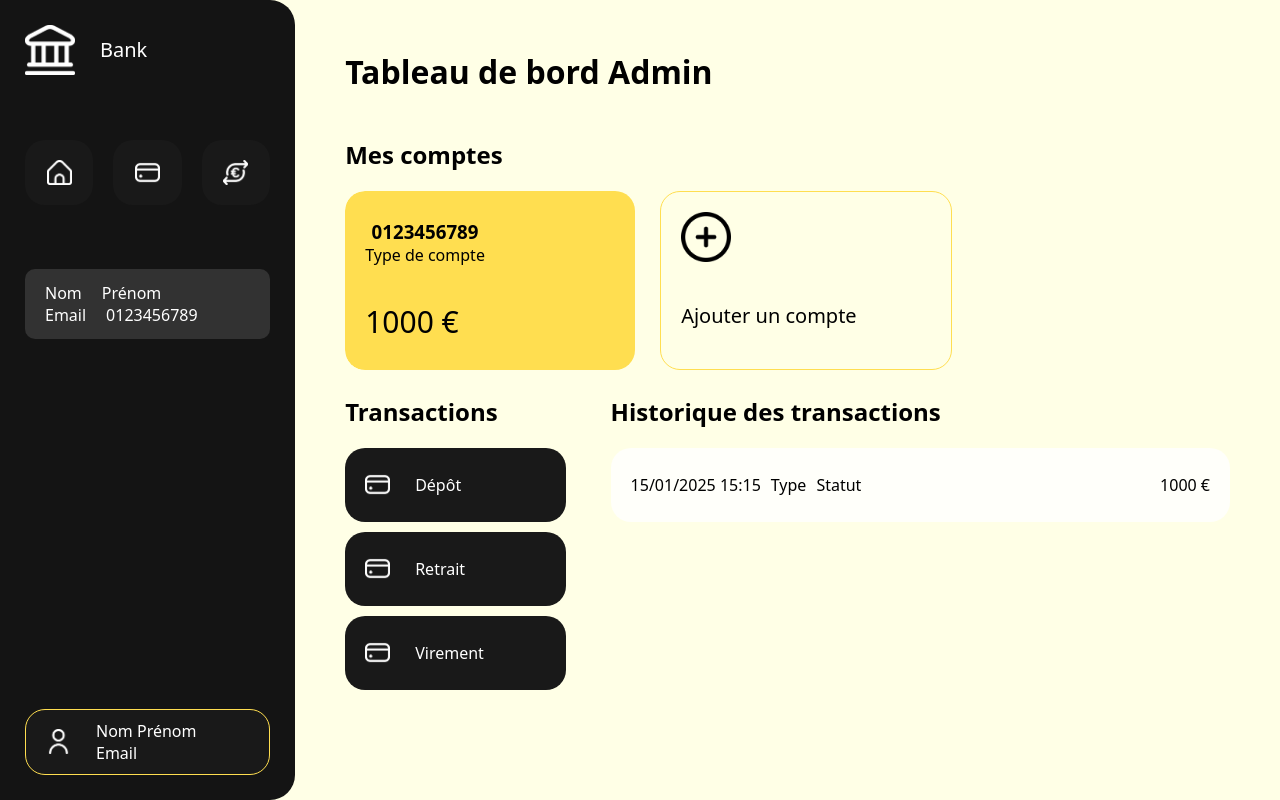
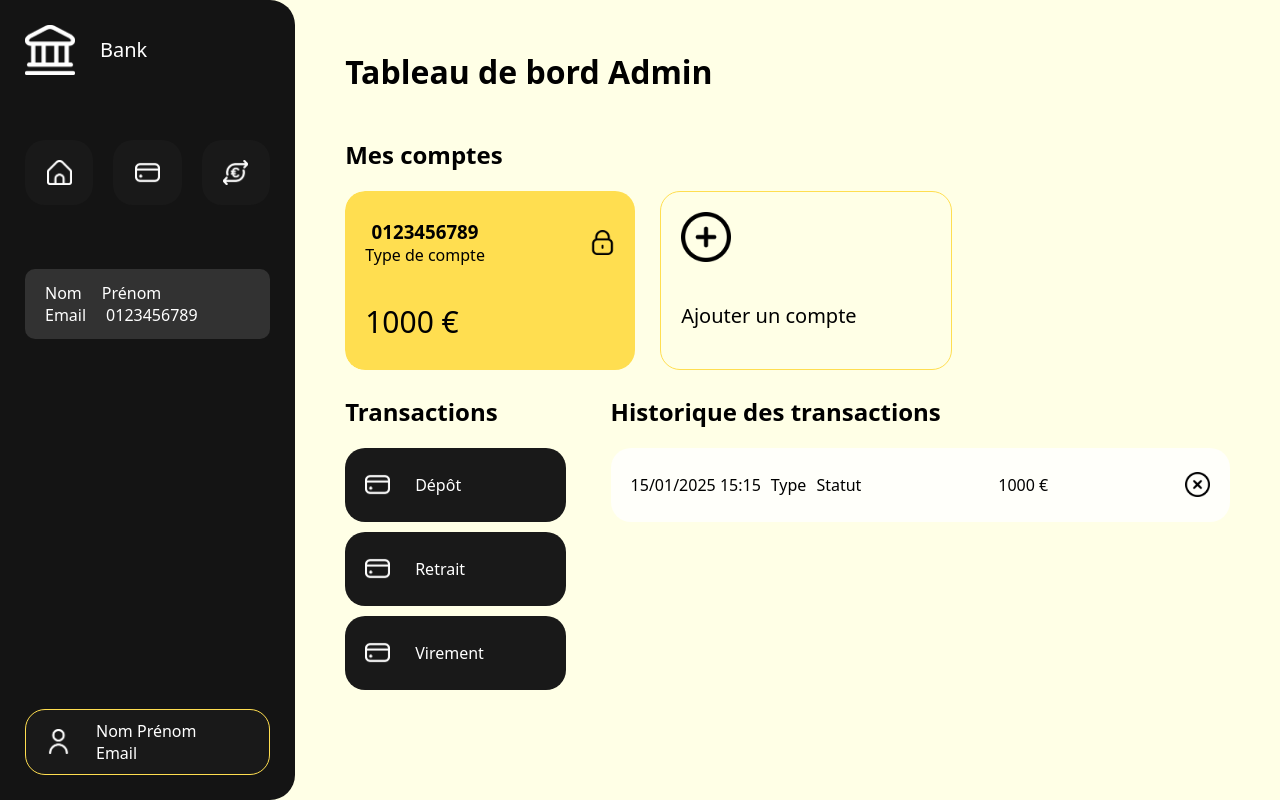
Before and after one commit to Erwan1202/challenge_web, a Symfony app: template templates/dashboard/admin_dashboard.html.twig in a window 1280 px wide. Run offline with Twig, Linux system fonts and the light colour scheme; the template is opened without the code that fills it, so the values that code supplies are empty; some libraries are stand-ins or nearby versions.

Commit message:
Added icons for admin-specific actions on admin_dashboard.html.twig (blocking an account, canceling a transaction) (Twig, CSS, images)

```diff
--- a/public/css/dashboard_style.css
+++ b/public/css/dashboard_style.css
@@ -228,10 +228,23 @@ main h1 {
 .accountsItem h3, .accountsItem p {
     margin: 0;
 }
-.accountsItem div p {
+.accountsItem > div:nth-child(1) {
+    display: flex;
+    align-items: center;
+    width: 100%;
+    justify-content: space-between;
+}
+.accountsItem > div:nth-child(1) > div > p {
     font-weight: 300;
 }
-.accountBalance {
+.accountsItem > div:nth-child(1) > a {
+    text-decoration: none;
+}
+.accountsItem > div:nth-child(1) > a > img {
+    width: 25px;
+    height: auto;
+}
+.accountsItem > p {
     font-size: 30px;
 }
 
@@ -295,6 +308,7 @@ main h1 {
     background-color: rgb(255, 255, 250);
     padding: 10px 20px 10px 20px;
     border-radius: 20px;
+    align-items: center;
 }
 
 .transactionsHistoryItem div {
@@ -307,6 +321,13 @@ main h1 {
 }
 .transactionsHistoryItem p {
     font-weight: 500;
+}
+.transactionsHistoryItem > a {
+    text-decoration: none;
+}
+.transactionsHistoryItem > a > img {
+    width: 25px;
+    height: auto;
 }
 
 
--- a/templates/dashboard/admin_dashboard.html.twig
+++ b/templates/dashboard/admin_dashboard.html.twig
@@ -44,10 +44,13 @@
             {# ajouter un foreach ici #}
             <div class="accountsItem">
                 <div>
-                    <h3>0123456789</h3> {# ajouter informations dynamiques #}
-                    <p>Type de compte</p>
+                    <div>
+                        <h3>0123456789</h3> {# ajouter informations dynamiques #}
+                        <p>Type de compte</p>
+                    </div>
+                    <a href=""><img src="{{ asset('images/cadena.png') }}" alt="Bloquer"></a>
                 </div>
-                <p class="accountBalance">1000 €</p>
+                <p>1000 €</p>
             </div>
 
             <a href="" class="accountsItemAdd">
@@ -86,6 +89,7 @@
                         <p>Statut</p>
                     </div>
                     <p>1000 €</p>
+                    <a href=""><img src="{{ asset('images/croix.png') }}" alt="Annuler la transaction"></a>
                 </div>
             </div>
         </div>
```
Also changed, not shown: templates/dashboard/user_dashboard.html.twig (+5 -3 lines).
